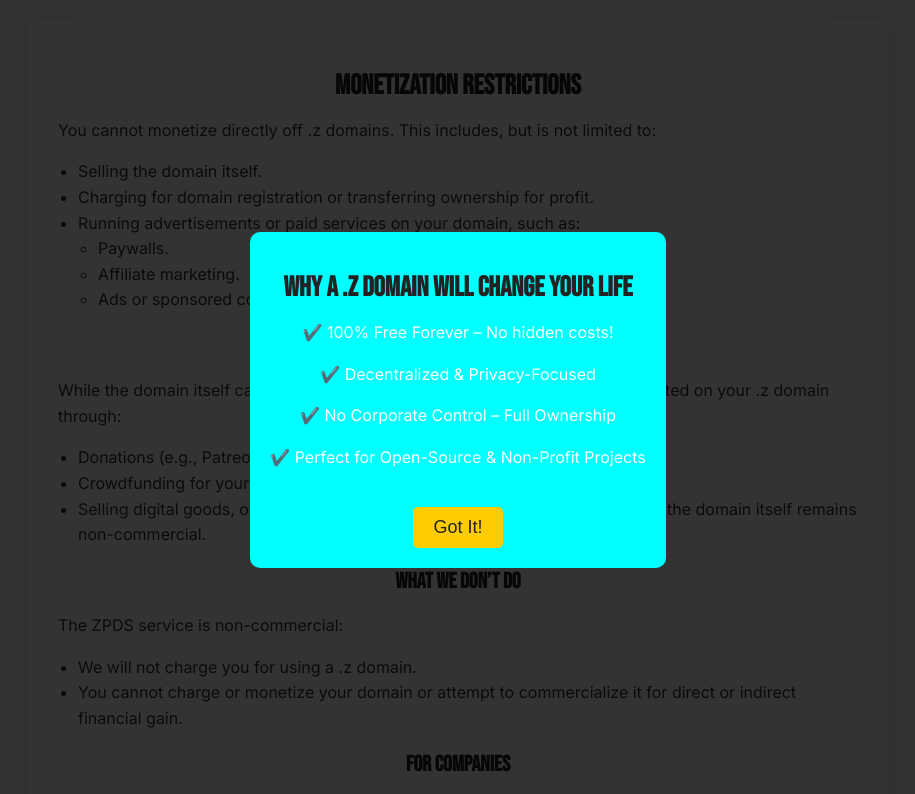
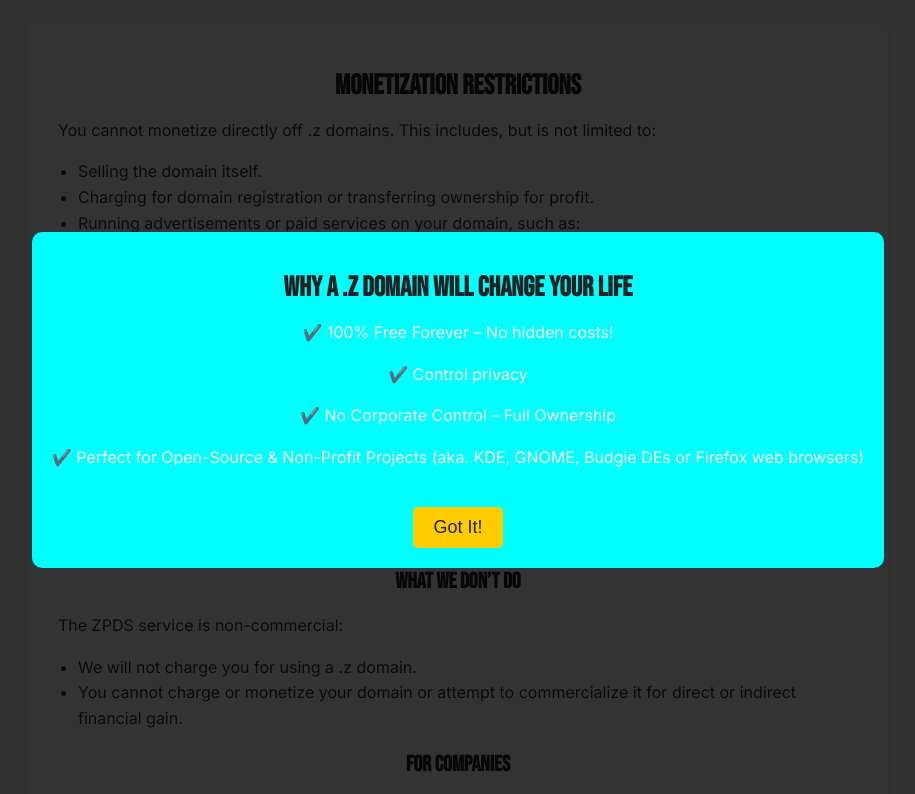
Before and after one commit to electric-otter/.z, a plain HTML site: page index.html in a window 1280 px wide. Shown: the top 794 px of the page, without its empty margins (182-1097 px from the left). Drawn offline with Linux system fonts and the light colour scheme.

Commit message:
Update index.html

```diff
--- a/index.html
+++ b/index.html
@@ -149,9 +149,9 @@
         <div class="slide-content">
             <h1>Why a .z Domain Will Change Your Life</h1>
             <p>✔️ 100% Free Forever – No hidden costs!</p>
-            <p>✔️ Decentralized & Privacy-Focused</p>
+            <p>✔️ Control privacy</p>
             <p>✔️ No Corporate Control – Full Ownership</p>
-            <p>✔️ Perfect for Open-Source & Non-Profit Projects</p>
+            <p>✔️ Perfect for Open-Source & Non-Profit Projects (aka. KDE, GNOME, Budgie DEs or Firefox web browsers)</p>
             <button onclick="closeSlide()">Got It!</button>
         </div>
     </div>
```
